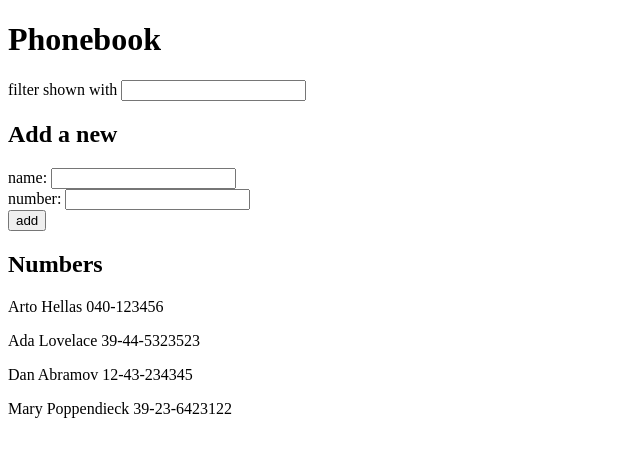
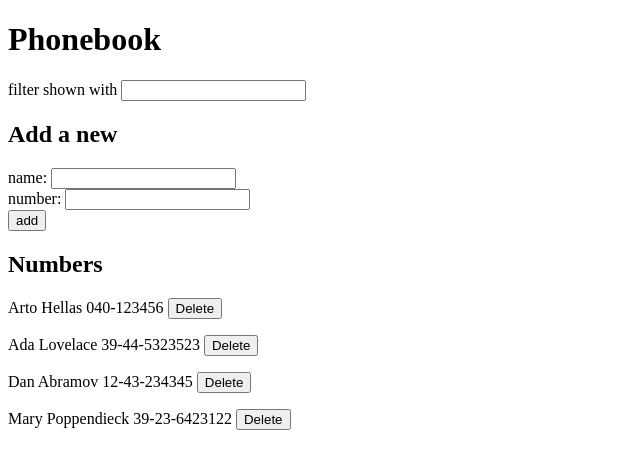
Before and after one commit to Jose134/fullstack-open-course, a React (Vite) app in the folder part2/phonebook/: page / in a window 1280 px wide. Shown: the top 468 px of the page, without its empty margins (0-640 px from the left). Built offline with nearby package versions, Linux system fonts and the light colour scheme; data requests are answered from the project's data file.

Commit message:
Exercise 2.14

```diff
--- a/part2/phonebook/src/App.jsx
+++ b/part2/phonebook/src/App.jsx
@@ -20,7 +20,7 @@ const App = () => {
     return (event) => {
       setterMethod(event.target.value);
     }
-  }
+  };
 
   const handleAddClick = (event) => {
     event.preventDefault();
@@ -42,7 +42,20 @@ const App = () => {
           alert(`Failed to add ${name} to phonebook: ${error}`);
         });
     }
-  }
+  };
+
+  const handleDeleteClick = (id) => {
+    const person = persons.find(p => p.id === id);
+    if (window.confirm(`Delete ${person.name}?`)) {
+      apiService.remove(id)
+        .then(() => {
+          setPersons(persons.filter(p => p.id !== id));
+        })
+        .catch(error => {
+          alert(`Failed to delete ${person.name} from phonebook: ${error}`);
+        });
+    }
+  };
 
   const filteredPersons = filter.trim() !== ''
     ? persons.filter(person => person.name.toLowerCase().includes(filter.trim().toLowerCase()))
@@ -59,7 +72,9 @@ const App = () => {
         handleNumberChange={handleFieldChange(setNewNumber)}
         addPerson={handleAddClick} />
       <h2>Numbers</h2>
-      <Persons persons={filteredPersons} />
+      <Persons
+        persons={filteredPersons}
+        deletePerson={handleDeleteClick} />
     </div>
   );
 }
--- a/part2/phonebook/src/components/Persons.jsx
+++ b/part2/phonebook/src/components/Persons.jsx
@@ -1,9 +1,13 @@
-const Persons = ({ persons }) => {
-  console.log(persons);
+const Persons = ({ persons, deletePerson }) => {
+
+  const handleDeleteClick = (id) => {
+    return () => deletePerson(id);
+  }
+
   return (
     <div>{
       persons.map(person =>
-        (<p key={person.id}>{person.name}&nbsp;{person.number}</p>))
+        (<p key={person.id}>{person.name}&nbsp;{person.number}&nbsp;<button onClick={handleDeleteClick(person.id)}>Delete</button></p>))
     }</div>);
 }
 
--- a/part2/phonebook/src/services/apiService.js
+++ b/part2/phonebook/src/services/apiService.js
@@ -10,6 +10,10 @@ const create = (newPerson) => {
     return axios.post(baseUrl, newPerson).then(response => response.data);
 }
 
+const remove = (id) => {
+    return axios.delete(`${baseUrl}/${id}`).then(response => response.data);
+}
+
 export default {
-    getAll, create
+    getAll, create, remove
 }
```
